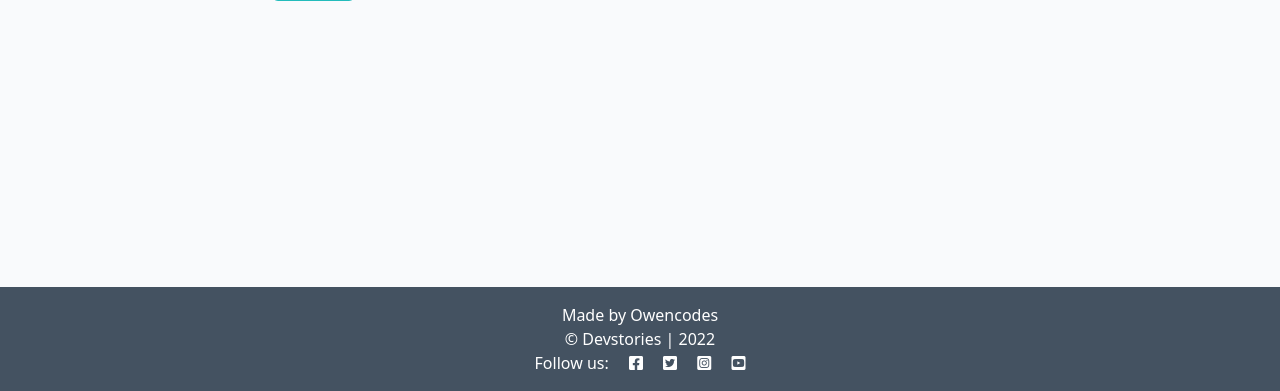
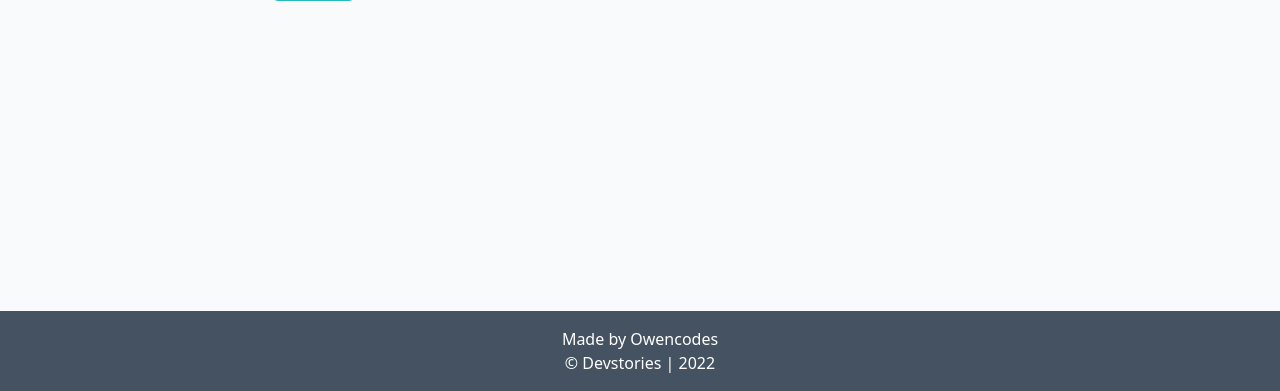
Before and after one commit to owenbcoding/old-p4, a Django app: page /account/signup/ in a window 1280 px wide. Shown: the part 409-800 px from the top of the page. Run offline with Django 3.2, Linux system fonts and the light colour scheme.

Commit message:
Commented out social icons on footer

```diff
--- a/templates/base.html
+++ b/templates/base.html
@@ -90,11 +90,11 @@
     <footer class="footer mt-auto py-3 dark-bg">
         <p class="m-0 text-center text-white">Made by Owencodes</p>
         <p class="m-0 text-center text-white">&copy; Devstories | 2022</p>
-        <p class="m-0 text-center text-white">Follow us:
+        <!-- <p class="m-0 text-center text-white">Follow us:
           <i class="fab fa-facebook-square ms-3"></i>
           <i class="fab fa-twitter-square ms-3"></i>
           <i class="fab fa-instagram-square ms-3"></i>
-          <i class="fab fa-youtube-square ms-3"></i></p>
+          <i class="fab fa-youtube-square ms-3"></i></p> -->
     </footer>
     <script>
         setTimeout(function() {
```
